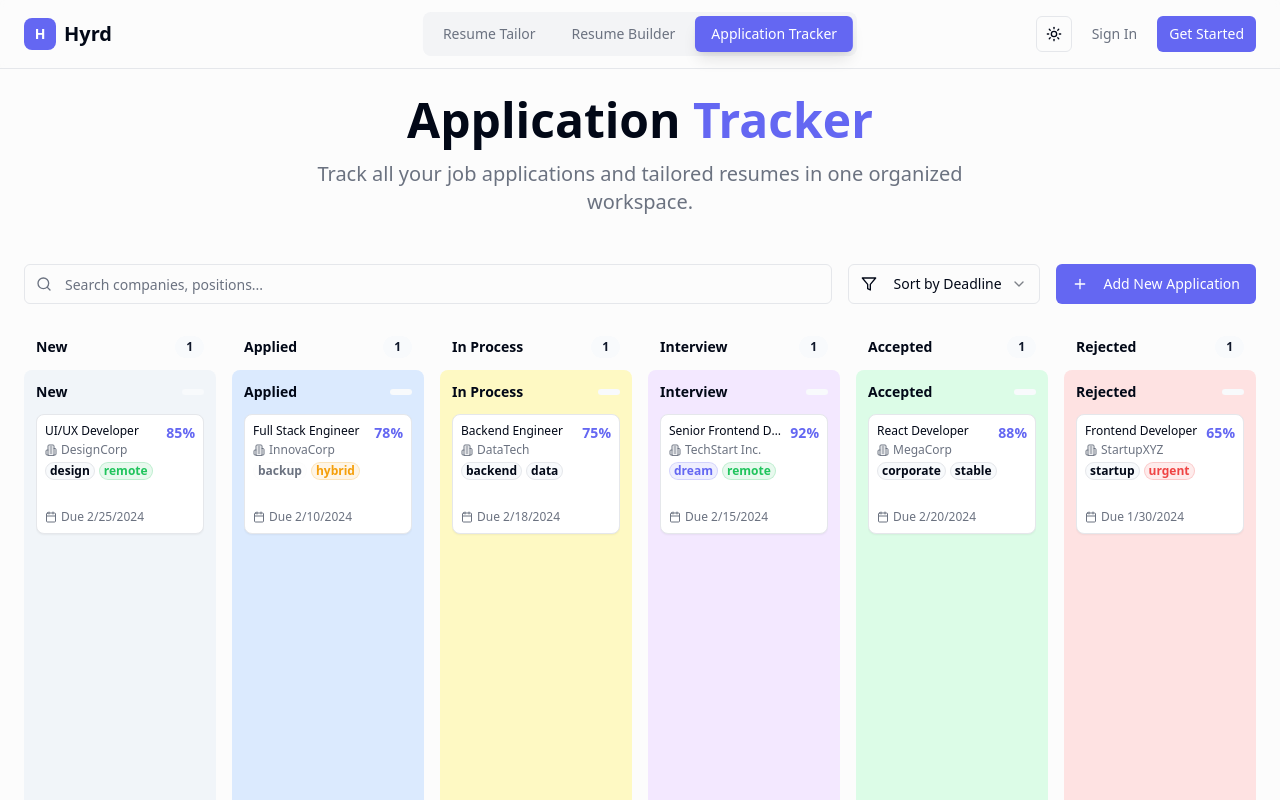
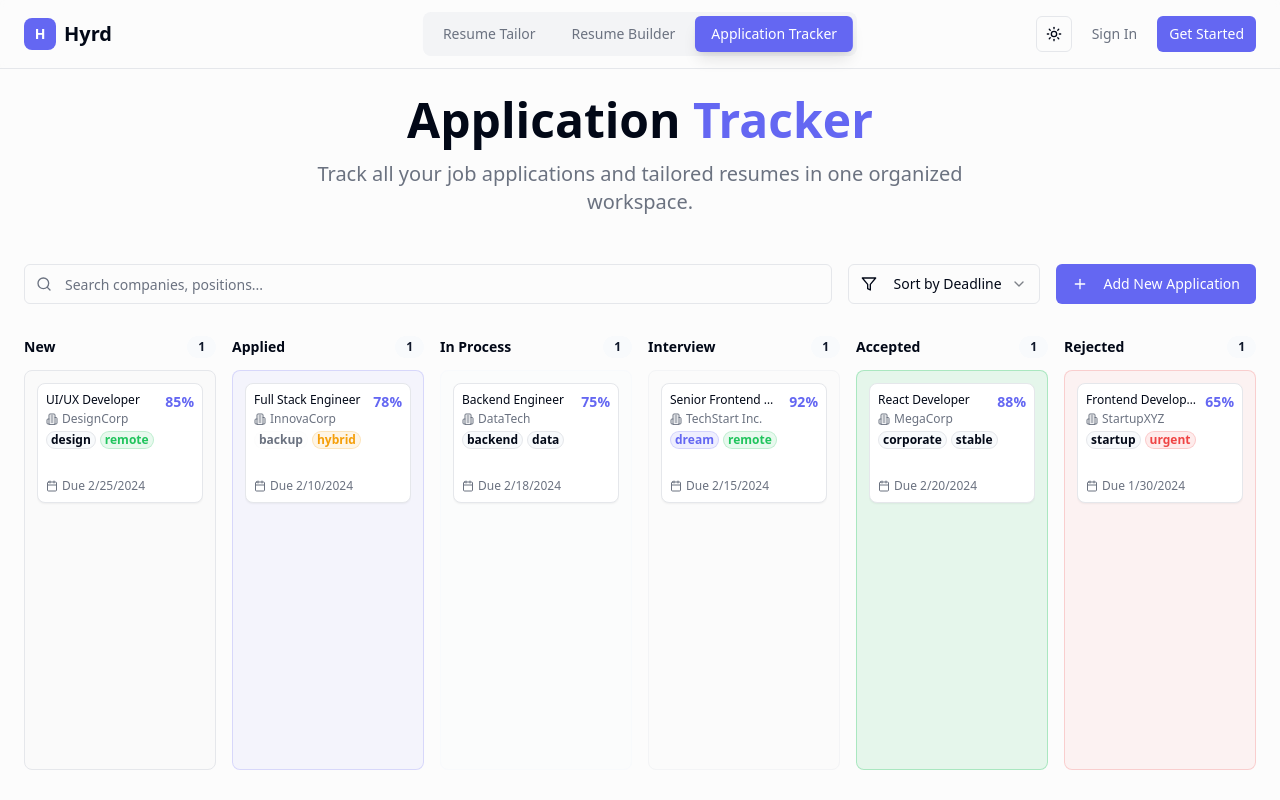
Before and after one commit to ashusomehow/tailored-careers, a React (Vite) app: page /application-tracker in a window 1280 px wide. Shown: the top 800 px of the page. Built offline with nearby package versions, Linux system fonts and the light colour scheme.

Commit message:
Fix Kanban board styling and functionality
Update Kanban board colors to match website theme.
Remove duplicate column titles.
Enable infinite card addition per column by allowing columns to expand.

```diff
--- a/src/components/sections/MasterPortfolio.tsx
+++ b/src/components/sections/MasterPortfolio.tsx
@@ -34,20 +34,12 @@ const DroppableColumn = ({ column, children }: { column: any; children: React.Re
   return (
     <div
       ref={setNodeRef}
-      className={`rounded-lg p-3 h-[600px] transition-colors ${column.color} ${
+      className={`rounded-lg p-3 min-h-[400px] transition-colors ${column.color} ${
         isOver ? 'ring-2 ring-primary/50' : ''
       }`}
     >
-      <div className="h-full flex flex-col">
-        <div className="flex items-center justify-between mb-3 flex-shrink-0">
-          <h3 className="font-semibold text-sm">{column.title}</h3>
-          <Badge variant="secondary" className="text-xs">
-            {/* Badge content will be added in the main component */}
-          </Badge>
-        </div>
-        <div className="flex-1 overflow-y-auto">
-          {children}
-        </div>
+      <div className="overflow-y-auto max-h-[600px]">
+        {children}
       </div>
     </div>
   );
@@ -244,12 +236,12 @@ const MasterPortfolio = () => {
   );
 
   const columns = [
-    { id: 'new', title: 'New', color: 'bg-slate-100 dark:bg-slate-800' },
-    { id: 'applied', title: 'Applied', color: 'bg-blue-100 dark:bg-blue-900/20' },
-    { id: 'in-process', title: 'In Process', color: 'bg-yellow-100 dark:bg-yellow-900/20' },
-    { id: 'interview', title: 'Interview', color: 'bg-purple-100 dark:bg-purple-900/20' },
-    { id: 'accepted', title: 'Accepted', color: 'bg-green-100 dark:bg-green-900/20' },
-    { id: 'rejected', title: 'Rejected', color: 'bg-red-100 dark:bg-red-900/20' }
+    { id: 'new', title: 'New', color: 'bg-muted/30 border border-border' },
+    { id: 'applied', title: 'Applied', color: 'bg-primary/5 border border-primary/20' },
+    { id: 'in-process', title: 'In Process', color: 'bg-secondary/30 border border-secondary' },
+    { id: 'interview', title: 'Interview', color: 'bg-accent/20 border border-accent' },
+    { id: 'accepted', title: 'Accepted', color: 'bg-success/10 border border-success/30' },
+    { id: 'rejected', title: 'Rejected', color: 'bg-destructive/5 border border-destructive/20' }
   ];
 
   const getJobsByStatus = (status: string) => {
@@ -352,7 +344,7 @@ const MasterPortfolio = () => {
           >
             {columns.map((column) => (
               <div key={column.id} className="flex flex-col">
-                <div className="flex items-center justify-between mb-3 px-3">
+                <div className="flex items-center justify-between mb-3">
                   <h3 className="font-semibold text-sm">{column.title}</h3>
                   <Badge variant="secondary" className="text-xs">
                     {getJobsByStatus(column.id).length}
```
